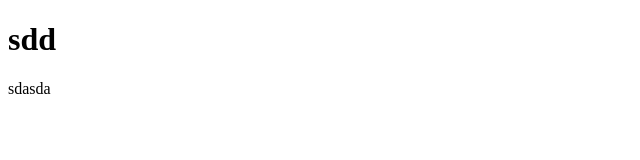
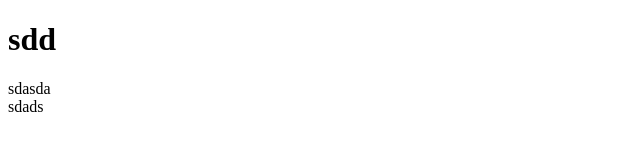
Before and after one commit to lx19901008/lixin, a plain HTML site: page index.html in a window 1280 px wide. Shown: the full height of the page, 0-640 px from the left. Drawn offline with Linux system fonts and the light colour scheme.

Commit message:
cat 分支修改的内容

```diff
--- a/index.html
+++ b/index.html
@@ -7,5 +7,6 @@
 <body>
 <h1>sdd</h1>
 <span>sdasda</span>
+<div>sdads</div>
 </body>
 </html>
```
